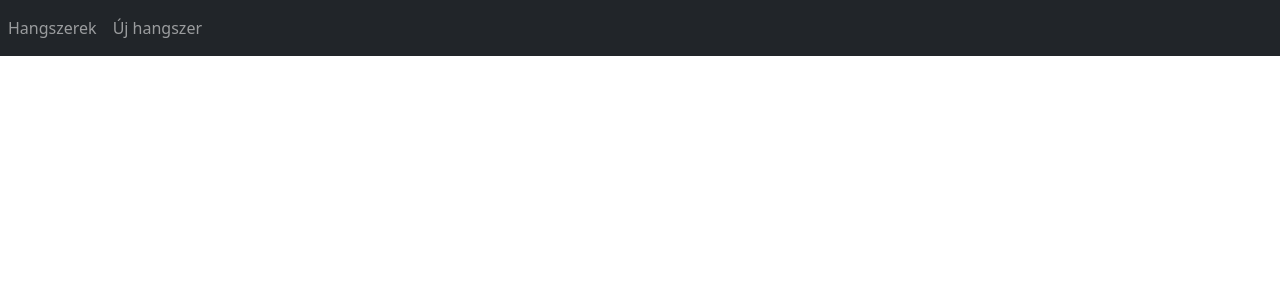
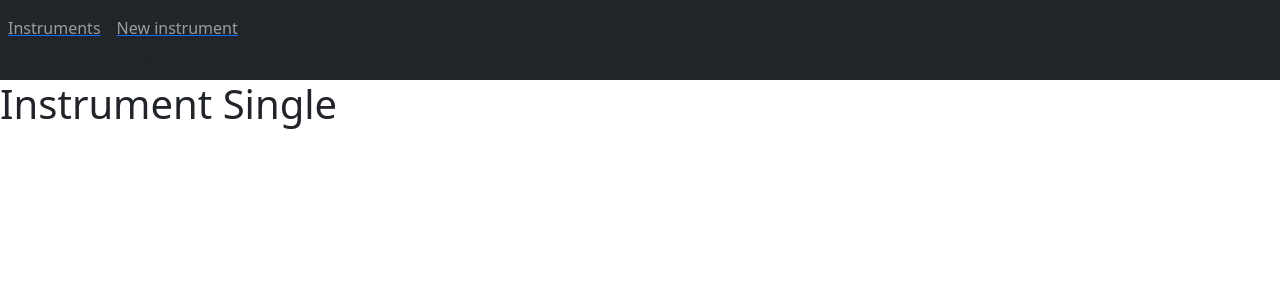
Before and after one commit to DevelopedByBarley/Instruments-app, a React (Create React App) app: page /instrument/1 in a window 1280 px wide. Shown: the top 300 px of the page. Built offline with nearby package versions, Linux system fonts and the light colour scheme.

Commit message:
Instrument list  page is done! Instruments Single page is created!

```diff
--- a/package.json
+++ b/package.json
@@ -9,7 +9,7 @@
     "bootstrap": "^5.2.2",
     "react": "^18.2.0",
     "react-dom": "^18.2.0",
-    "react-router-dom": "5.2",
+    "react-router-dom": "^6.4.2",
     "react-scripts": "5.0.1",
     "web-vitals": "^2.1.4"
   },
--- a/src/App.js
+++ b/src/App.js
@@ -1,6 +1,7 @@
-import { BrowserRouter, NavLink, Redirect, Route, Switch } from "react-router-dom";
-import logo from './logo.svg';
+import { BrowserRouter, NavLink, Routes, Route } from "react-router-dom";
 import './App.css';
+import { InstrumentListPage } from "./InstrumentListPage";
+import { InstrumentSinglePage } from "./InstrumentSinglePage";
 
 function App() {
   return (
@@ -9,14 +10,25 @@ function App() {
         <div className="collapse navbar-collapse" id="navbarNav">
           <ul className="navbar-nav">
             <li className="nav-item">
-              <span className="nav-link">Hangszerek</span>
+              <NavLink to={'/'} end>
+                <span className="nav-link">Instruments</span>
+              </NavLink>
             </li>
             <li className="nav-item">
-              <span className="nav-link">Új hangszer</span>
+              <NavLink to={'/new-instrument'} activeClassName="active">
+                <span className="nav-link">New instrument</span>
+              </NavLink>hhhhhh
             </li>
           </ul>
         </div>
       </nav>
+
+      <Routes>
+        <Route path="/" element={<InstrumentListPage />}></Route>
+        <Route path="/instrument/:instrumentId" element={<InstrumentSinglePage />}></Route>
+        <Route path="/new-instrument" element={"new Instrument"}></Route>
+      </Routes>
+
     </BrowserRouter>
   );
 }
--- /dev/null
+++ b/src/InstrumentListPage.js
@@ -0,0 +1,53 @@
+import { useEffect, useState } from "react";
+import { NavLink } from "react-router-dom";
+
+export function InstrumentListPage() {
+  const [instruments, setInstruments] = useState([]);
+  const [isFetchPending, setFetchPending] = useState(false);
+
+  useEffect(() => {
+    setFetchPending(true);
+    fetch("https://kodbazis.hu/api/instruments", { credentials: "include" })
+      .then((res) => res.json())
+      .then((instrumentsData) => setInstruments(instrumentsData))
+      .finally(() => setFetchPending(false))
+  }, [])
+
+
+  return (
+    <>
+      <div className="p-5  m-auto text-center content bg-ivory">
+        {isFetchPending ?
+          (
+            <div className="spinner-border"></div>
+          )
+          :
+          (
+            <div>
+              <h2>Hangszerek</h2>
+              {instruments.map((instrument) => {
+                return (
+                  <NavLink key={instrument.id} to={`/instrument/${instrument.id}`}>
+                    <div className="card col-sm-3 d-inline-block m-1 p-2">
+                      <h6 className="text-muted">{instrument.brand}</h6>
+                      <h5 className="text-dark">{instrument.name}</h5>
+                      <div>{instrument.price} ft -</div>
+                      <div className="small">Készleten: {instrument.quantity} db</div>
+                      <div className="card-body">
+                        <img
+                          className="img-fluid"
+                          style={{ maxHeight: 200 }}
+                          src={instrument.imageURL ? instrument.imageURL : "https://via.placeholder.com/400x800"}
+                        />
+                      </div>
+                    </div>
+                  </NavLink>
+                )
+              })}
+            </div>
+          )
+        }
+      </div>
+    </>
+  )
+}
--- /dev/null
+++ b/src/InstrumentSinglePage.js
@@ -0,0 +1,11 @@
+
+
+export function InstrumentSinglePage(props) {
+
+  return (
+
+    <>
+      <h1>Instrument Single</h1>
+    </>
+  )
+}
```
Also changed, not shown: src/logo.svg (deleted), 1 other file (tests, documents, lock files or other folders).
